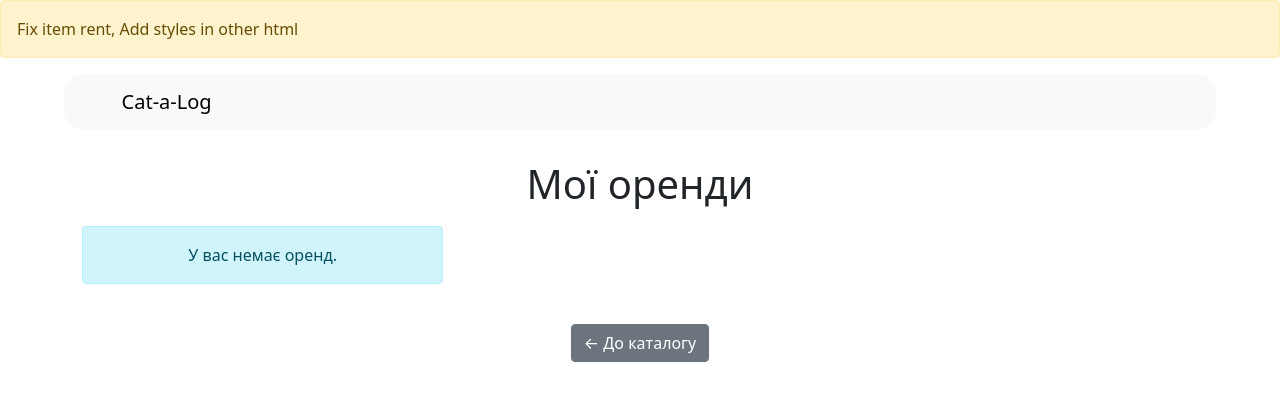
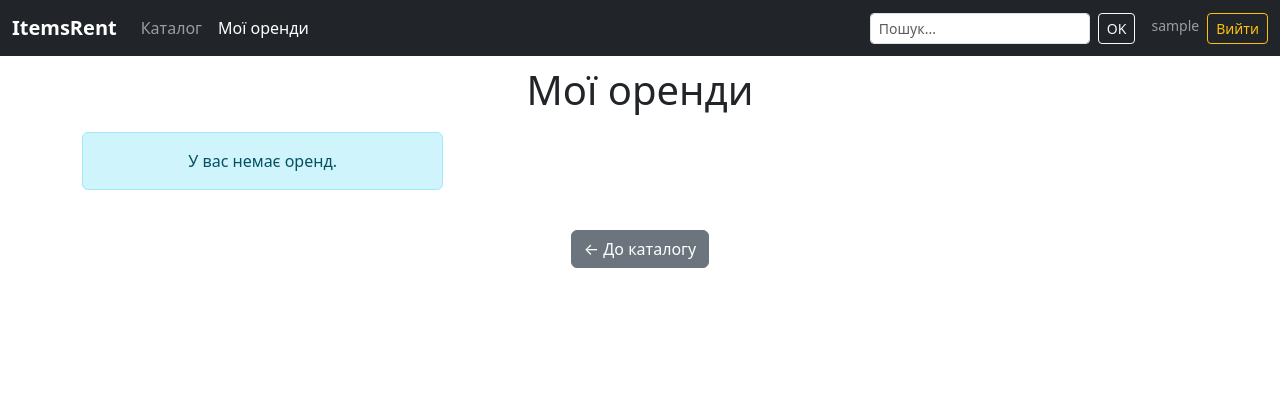
Before and after one commit to fand1l/items-rent, a Django app: page /rentals/ in a window 1280 px wide. Shown: the top 401 px of the page. Run offline with Django 5.2, Linux system fonts and the light colour scheme; the visitor is signed in with stand-in values (Sample User, id 1); data that the repository does not hold is empty.

Commit message:
Navbar update: added styles, user login/logout. Moved search bar to navbar

```diff
--- a/main_app/templates/base.html
+++ b/main_app/templates/base.html
@@ -1,26 +1,94 @@
-{% load static %}
 <!DOCTYPE html>
 <html lang="uk">
 <head>
     <meta charset="UTF-8">
-    <title>Items Rent</title>
-    <link rel="stylesheet" href="{% static 'main_app/css/style.css' %}">
-    <link href="https://cdn.jsdelivr.net/npm/bootstrap@5.0.2/dist/css/bootstrap.min.css" rel="stylesheet" integrity="sha384-EVSTQN3/azprG1Anm3QDgpJLIm9Nao0Yz1ztcQTwFspd3yD65VohhpuuCOmLASjC" crossorigin="anonymous">
+    <title>{% block title %}Items Rent{% endblock %}</title>
+    <meta name="viewport" content="width=device-width, initial-scale=1">
+
+    <!-- Bootstrap CSS (5.x) -->
+    <link href="https://cdn.jsdelivr.net/npm/bootstrap@5.3.3/dist/css/bootstrap.min.css" rel="stylesheet"
+          integrity="sha384-QWTKZyjpPEjISv5WaRU9OFeRpok6YctnYmDr5pNlyT2bRjXh0JMhjY6hW+ALEwIH" crossorigin="anonymous">
+
+    {% block extra_css %}{% endblock %}
 </head>
 <body>
-    <div class="alert alert-warning" role="alert">Fix item rent, Add styles in other html</div>
-    {% if messages %}
-        <ul>
-            {% for message in messages %}
-                <li {% if message.tags %} class="{{ message.tags }}" {% endif %}>{{ message }}</li>
-            {% endfor %}
-        </ul>
-    {% endif %}
-    <div class="navbar navbar-expand-lg navbar-ligh bg-light" style="width: 90%; margin-left: 5%; margin-right: 5%; border-radius: 20px; margin-bottom: 20px;">
-        <a class="navbar-brand" href="{% url 'main_app:items_list' %}" style="text-decoration: none; color: black; padding-left: 5%;">Cat-a-Log</a>
+
+<nav class="navbar navbar-expand-lg navbar-dark bg-dark">
+    <div class="container-fluid">
+        <a class="navbar-brand fw-semibold" href="{% url 'main_app:items_list' %}">ItemsRent</a>
+
+        <button class="navbar-toggler" type="button" data-bs-toggle="collapse" data-bs-target="#mainNavbar"
+                aria-controls="mainNavbar" aria-expanded="false" aria-label="Перемкнути навігацію">
+            <span class="navbar-toggler-icon"></span>
+        </button>
+
+        <div class="collapse navbar-collapse" id="mainNavbar">
+            <ul class="navbar-nav me-auto mb-2 mb-lg-0">
+                <li class="nav-item">
+                    <a class="nav-link {% if request.resolver_match.url_name == 'items_list' %}active{% endif %}"
+                       href="{% url 'main_app:items_list' %}">Каталог</a>
+                </li>
+                {% if request.user.is_authenticated %}
+                    <li class="nav-item">
+                        <a class="nav-link {% if request.resolver_match.url_name == 'my_rentals' %}active{% endif %}"
+                           href="{% url 'main_app:my_rentals' %}">Мої оренди</a>
+                    </li>
+                {% endif %}
+            </ul>
+
+            <!-- Пошук (якщо треба глобально) -->
+            <form class="d-flex me-3" role="search" method="get" action="{% url 'main_app:items_list' %}">
+                <input class="form-control form-control-sm me-2" type="search" name="q"
+                       value="{{ request.GET.q }}" placeholder="Пошук..." aria-label="Пошук">
+                <button class="btn btn-outline-light btn-sm" type="submit">OK</button>
+            </form>
+
+            <ul class="navbar-nav mb-2 mb-lg-0">
+                {% if request.user.is_authenticated %}
+                    <li class="nav-item">
+                        <span class="navbar-text small me-2">
+                            <i class="bi bi-person-circle"></i> {{ request.user.username }}
+                        </span>
+                    </li>
+                    <!-- Якщо є маршрут logout -->
+                    {% if logout_url %}
+                        <li class="nav-item">
+                            <a class="btn btn-outline-warning btn-sm" href="#">Вийти</a>
+                        </li>
+                    {% else %}
+                        {% if request.resolver_match.url_name != 'logout' %}
+                            <li class="nav-item">
+                                <form action="#" method="post" class="d-inline">
+                                    {% csrf_token %}
+                                    <button type="submit" class="btn btn-outline-warning btn-sm">Вийти</button>
+                                </form>
+                            </li>
+                        {% endif %}
+                    {% endif %}
+                {% else %}
+                    {% if request.resolver_match.url_name != 'login' %}
+                        <li class="nav-item">
+                            <a class="nav-link" href="#">Увійти</a>
+                        </li>
+                    {% endif %}
+                    {% if signup_url and request.resolver_match.url_name != 'signup' %}
+                        <li class="nav-item">
+                            <a class="nav-link" href="#">Реєстрація</a>
+                        </li>
+                    {% endif %}
+                {% endif %}
+            </ul>
+        </div>
     </div>
-    {% block content %}
+</nav>
+{% block content %}
+    <!-- Контент сторінки -->
+{% endblock %}
+<!-- Bootstrap Bundle (JS + Popper) -->
+<script src="https://cdn.jsdelivr.net/npm/bootstrap@5.3.3/dist/js/bootstrap.bundle.min.js"
+        integrity="sha384-YvpcrYf0tY3lHB60NNkmXc5s9fDVZLESaAA55NDzOxhy9GkcIdslK1eN7N6jIeHz"
+        crossorigin="anonymous"></script>
 
-    {% endblock %}
+{% block extra_js %}{% endblock %}
 </body>
 </html>
--- a/main_app/templates/main_app/items_list.html
+++ b/main_app/templates/main_app/items_list.html
@@ -3,7 +3,6 @@
 <h1 style="text-align: center; padding: 10px;">Каталог предметів</h1>
 
 <form method="get" class="row gy-2 gx-3 aling-items-end mb-3">
-    <input class="form-control" type="text" name="q" value="{{ q }}" placeholder="Пошук за назвою..." style="margin-left: 15%; margin-right: 15%; width: 70%;">
     <select class="form-control" name="cat" style="margin-left: 15%; margin-right: 15%; width: 70%;">
         <option value="">Всі категорії</option>
         {% for category in categories %}
```
